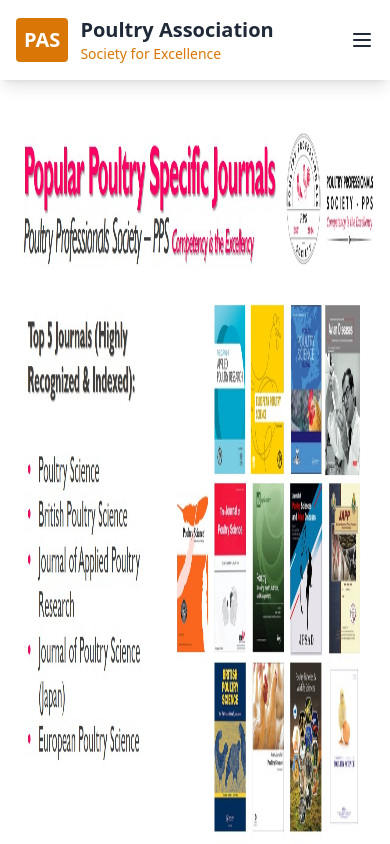
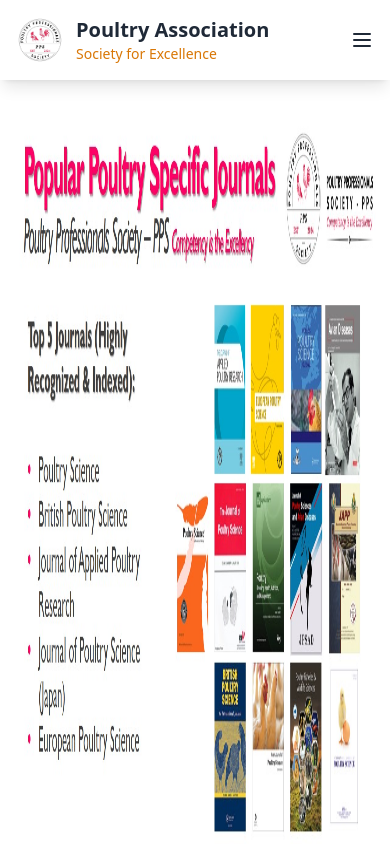
Before and after one commit to Abdullah786346/poultry2, a React (Create React App) app: page / in a window 390 px wide. Shown: the top 844 px of the page. Built offline with nearby package versions, Linux system fonts and the light colour scheme.

Commit message:
Fixed mobile image stretching and added new logo section

```diff
--- a/src/App.js
+++ b/src/App.js
@@ -27,6 +27,9 @@
             element={
               <>
                 <Hero />
+                  <section id="resources">
+                  <Mission />
+                </section>
                 <section id="about">
                   <HomeTiles />
                 </section>
@@ -36,9 +39,7 @@
                 <section id="news">
                   <News />
                 </section>
-                <section id="resources">
-                  <Mission />
-                </section>
+
                 <section id="contact">
                   <Footer />
                 </section>
--- a/src/components/Footer.jsx
+++ b/src/components/Footer.jsx
@@ -5,12 +5,21 @@
     <footer className="bg-gray-800 text-white py-12">
       <div className="max-w-7xl mx-auto px-4">
         <div className="grid grid-cols-1 md:grid-cols-4 gap-8">
+
           {/* Brand Column */}
           <div>
             <div className="flex items-center mb-4">
-              <div className="bg-amber-600 text-white font-bold text-xl p-2 rounded mr-3">PPS</div>
-              <span className="ml-1 text-xl font-bold">Poultry Professionals Society</span>
+              <img
+                src="/assets/logo.jpg"
+                alt="Logo"
+                className="w-12 h-12 object-cover mr-3 rounded"
+              />
+              <div>
+                <div className="text-xl font-bold text-white">Poultry Professionals Society  PPS </div>
+                <div className="text-sm text-amber-500">Competency is the Excellency</div>
+              </div>
             </div>
+
             <p className="text-gray-300 mb-4">
               "Poultry Professionals Society is committed to the betterment of the global poultry industry through education, collaboration, and innovation."
             </p>
@@ -20,36 +29,21 @@
               <h4 className="font-bold text-lg mb-3">Follow Us</h4>
               <div className="flex space-x-4">
                 {/* Facebook */}
-                <a
-                  href="https://facebook.com"
-                  target="_blank"
-                  rel="noopener noreferrer"
-                  className="text-gray-300 hover:text-blue-500 transition-colors"
-                >
+                <a href="https://facebook.com" target="_blank" rel="noopener noreferrer" className="text-gray-300 hover:text-blue-500 transition-colors">
                   <svg xmlns="http://www.w3.org/2000/svg" className="h-6 w-6" fill="currentColor" viewBox="0 0 24 24">
                     <path d="M9 8h-3v4h3v12h5v-12h3.642l.358-4h-4v-1.667c0-.955.192-1.333 1.115-1.333h2.885v-5h-3.808c-3.596 0-5.192 1.583-5.192 4.615v3.385z"/>
                   </svg>
                 </a>
 
                 {/* LinkedIn */}
-                <a
-                  href="https://linkedin.com"
-                  target="_blank"
-                  rel="noopener noreferrer"
-                  className="text-gray-300 hover:text-blue-400 transition-colors"
-                >
+                <a href="https://linkedin.com" target="_blank" rel="noopener noreferrer" className="text-gray-300 hover:text-blue-400 transition-colors">
                   <svg xmlns="http://www.w3.org/2000/svg" className="h-6 w-6" fill="currentColor" viewBox="0 0 24 24">
                     <path d="M4.98 3.5c0 1.381-1.11 2.5-2.48 2.5s-2.48-1.119-2.48-2.5c0-1.38 1.11-2.5 2.48-2.5s2.48 1.12 2.48 2.5zm.02 4.5h-5v16h5v-16zm7.982 0h-4.968v16h4.969v-8.399c0-4.67 6.029-5.052 6.029 0v8.399h4.988v-10.131c0-7.88-8.922-7.593-11.018-3.714v-2.155z"/>
                   </svg>
                 </a>
 
                 {/* YouTube */}
-                <a
-                  href="https://youtube.com"
-                  target="_blank"
-                  rel="noopener noreferrer"
-                  className="text-gray-300 hover:text-red-600 transition-colors"
-                >
+                <a href="https://youtube.com" target="_blank" rel="noopener noreferrer" className="text-gray-300 hover:text-red-600 transition-colors">
                   <svg xmlns="http://www.w3.org/2000/svg" className="h-6 w-6" fill="currentColor" viewBox="0 0 24 24">
                     <path d="M19.615 3.184c-3.604-.246-11.631-.245-15.23 0-3.897.266-4.356 2.62-4.385 8.816.029 6.185.484 8.549 4.385 8.816 3.6.245 11.626.246 15.23 0 3.897-.266 4.356-2.62 4.385-8.816-.029-6.185-.484-8.549-4.385-8.816zm-10.615 12.816v-8l8 3.993-8 4.007z"/>
                   </svg>
@@ -70,12 +64,10 @@
             </ul>
           </div>
 
-          {/* Contact Information */}
+          {/* Contact Info */}
           <div>
             <h4 className="font-bold text-lg mb-4">Contact Us</h4>
             <address className="text-gray-300 not-italic space-y-2">
-
-
               <div className="flex items-start">
                 <svg xmlns="http://www.w3.org/2000/svg" className="h-5 w-5 mr-2 mt-0.5 text-amber-500" fill="none" viewBox="0 0 24 24" stroke="currentColor">
                   <path strokeLinecap="round" strokeLinejoin="round" strokeWidth={2} d="M3 8l7.89 5.26a2 2 0 002.22 0L21 8M5 19h14a2 2 0 002-2V7a2 2 0 00-2-2H5a2 2 0 00-2 2v10a2 2 0 002 2z" />
@@ -89,8 +81,8 @@
                 <svg xmlns="http://www.w3.org/2000/svg" className="h-5 w-5 mr-2 mt-0.5 text-amber-500" fill="none" viewBox="0 0 24 24" stroke="currentColor">
                   <path strokeLinecap="round" strokeLinejoin="round" strokeWidth={2} d="M3 5a2 2 0 012-2h3.28a1 1 0 01.948.684l1.498 4.493a1 1 0 01-.502 1.21l-2.257 1.13a11.042 11.042 0 005.516 5.516l1.13-2.257a1 1 0 011.21-.502l4.493 1.498a1 1 0 01.684.949V19a2 2 0 01-2 2h-1C9.716 21 3 14.284 3 6V5z" />
                 </svg>
-                <a href="tel:+15551234567" className="hover:text-amber-400 transition-colors">
-                  (555) 123-4567
+                <a href="tel:+923024684453" className="hover:text-amber-400 transition-colors">
+                  +923024684453
                 </a>
               </div>
             </address>
@@ -106,7 +98,7 @@
                 placeholder="Your email"
                 className="px-4 py-2 rounded-l-lg w-full text-gray-800 focus:outline-none focus:ring-2 focus:ring-amber-500"
               />
-              <button className="bg-amber-600 hover:bg-amber-700 px-4 rounded-r-lg transition-colors">
+              <button className="bg-amber-600 hover:bg-amber-700 px-4 rounded-r-lg transition-colors text-white font-semibold">
                 Subscribe
               </button>
             </div>
@@ -118,7 +110,7 @@
 
         {/* Copyright */}
         <div className="border-t border-gray-700 mt-12 pt-8 text-center text-gray-400">
-          <p>© 2023 Poultry Professionals Society. All rights reserved.</p>
+          <p>© 2025 Poultry Professionals Society. All rights reserved.</p>
         </div>
       </div>
     </footer>
--- a/src/components/Hero.jsx
+++ b/src/components/Hero.jsx
@@ -46,7 +46,7 @@
       {currentIndex === 0 && (
         <div className="relative z-10 h-full flex flex-col items-center justify-center text-center px-4 py-16">
           {/* Circle with Logo */}
-          <div className="rounded-full p-2 sm:p-4 mb-4 sm:mb-6 bg-white bg-opacity-80 shadow-lg">
+          <div className="rounded-full p-2 sm:p-4 mb-4 sm:mb-6  bg-opacity-80 shadow-lg">
             <div className="w-20 h-20 sm:w-28 sm:h-28 md:w-32 md:h-32 rounded-full overflow-hidden flex items-center justify-center">
               <img
                 src="/assets/logo.jpg"
--- a/src/components/Navbar.jsx
+++ b/src/components/Navbar.jsx
@@ -8,12 +8,17 @@
 
   return (
     <nav className="bg-white shadow-lg py-4 px-4 md:px-6 sticky top-0 z-50">
-      <div className="max-w-7xl mx-auto flex flex-col md:flex-row justify-between items-center">
+      <div className="max-w-7xl mx-auto w-full">
+        <div className="flex flex-col md:flex-row justify-between items-center w-full">
 
           {/* Logo and Brand */}
           <div className="flex items-center justify-between w-full md:w-auto">
             <div className="flex items-center">
-            <div className="bg-amber-600 text-white font-bold text-xl p-2 rounded mr-3">PAS</div>
+              <img
+                src="/assets/logo.jpg"
+                alt="Logo"
+                className="w-12 h-12 object-cover mr-3 rounded"
+              />
               <div>
                 <div className="text-xl font-bold text-gray-800">Poultry Association</div>
                 <div className="text-sm text-amber-600">Society for Excellence</div>
@@ -36,7 +41,7 @@
             </button>
           </div>
 
-        {/* Navigation Links */}
+          {/* Navigation Links and Login */}
           <div className={`${isMenuOpen ? 'flex' : 'hidden'} md:flex flex-col md:flex-row w-full md:w-auto mt-4 md:mt-0`}>
             <div className="flex flex-col md:flex-row md:space-x-8 w-full">
               <Link to="/" className="py-2 px-4 text-gray-800 hover:bg-amber-50 hover:text-amber-600 rounded-lg font-medium">Home</Link>
@@ -47,7 +52,6 @@
               <Link to="/#contact" className="py-2 px-4 text-gray-800 hover:bg-amber-50 hover:text-amber-600 rounded-lg font-medium">Contact</Link>
             </div>
 
-          {/* Login Button */}
             <div className="mt-4 md:mt-0 md:ml-8 flex">
               <button
                 onClick={() => navigate('/login')}
@@ -57,6 +61,8 @@
               </button>
             </div>
           </div>
+
+        </div>
       </div>
     </nav>
   );
```
Lines whose indentation alone changed are shown as unchanged.
